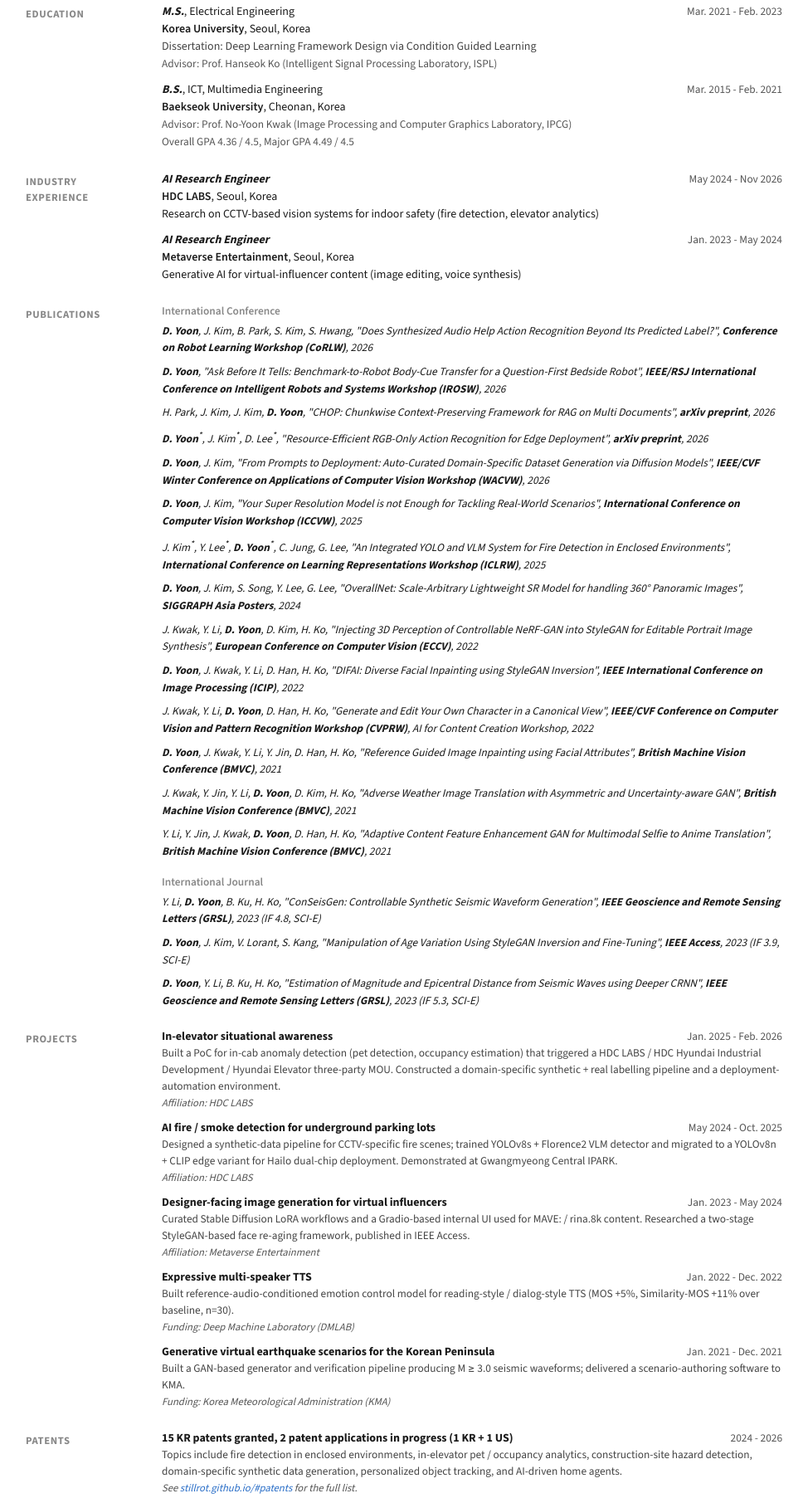
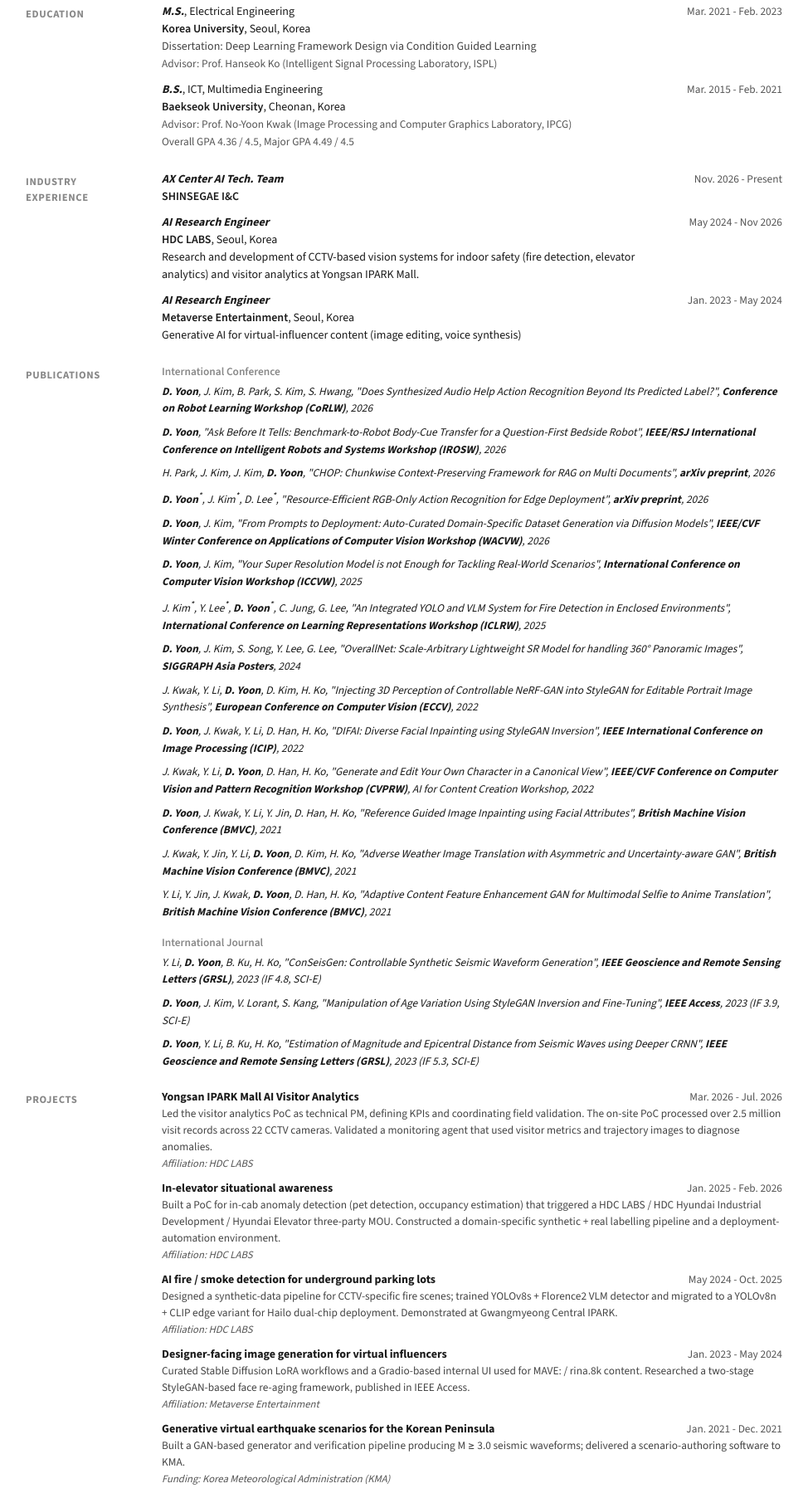
Before and after one commit to Stillrot/Stillrot.github.io, a plain HTML site: page cv/index.html in a window 1280 px wide. Shown: the part 265-2070 px from the top of the page at 83% size, without its empty margins (153-1127 px from the left). Drawn offline with nearby package versions, Linux system fonts and the light colour scheme.

Commit message:
Update CV experience and IPARK Mall project

```diff
--- a/cv/index.html
+++ b/cv/index.html
@@ -9,7 +9,7 @@
 <link rel="stylesheet" href="https://fonts.googleapis.com/css2?family=Source+Serif+4:ital,wght@0,400;0,600;0,700;1,400;1,600;1,700&family=Source+Sans+3:wght@300;400;600;700&display=swap">
 <style>
   /* Academic CV — LaTeX-like two-column layout */
-  @page { size: A4; margin: 0.8in 0.7in; }
+  @page { size: A4; margin: 0.6in 0.7in; }
 
   *, *::before, *::after { box-sizing: border-box; margin: 0; padding: 0; }
 
@@ -172,6 +172,9 @@
 
   @media print {
     body { padding: 0; max-width: none; font-size: 10pt; }
+    .row { margin-top: 12px; }
+    .pub { margin-bottom: 6px; }
+    .proj { break-inside: avoid; }
     .print-bar { display: none; }
     a { color: var(--ink); }
     a[href^="http"]::after { content: ""; }
@@ -198,7 +201,7 @@
 <div class="cv-header">
   <div class="left">
     <span class="label">Curriculum Vitae</span>
-    Last updated October 2026
+    Last updated November 2026
   </div>
   <div class="right">
     <a href="mailto:kevinds1106@korea.ac.kr">kevinds1106@korea.ac.kr</a><br>
@@ -249,9 +252,18 @@
     <div class="item">
       <div class="item-head">
         <div>
+          <span class="title">AX Center AI Tech. Team</span><br>
+          <span class="org">SHINSEGAE I&amp;C</span>
+        </div>
+        <div class="date">Nov. 2026 - Present</div>
+      </div>
+    </div>
+    <div class="item">
+      <div class="item-head">
+        <div>
           <span class="title">AI Research Engineer</span><br>
           <span class="org">HDC LABS</span>, Seoul, Korea<br>
-          Research on CCTV-based vision systems for indoor safety (fire detection, elevator analytics)
+          Research and development of CCTV-based vision systems for indoor safety (fire detection, elevator analytics) and visitor analytics at Yongsan IPARK Mall.
         </div>
         <div class="date">May 2024 - Nov 2026</div>
       </div>
@@ -385,6 +397,14 @@
   <div class="content">
     <div class="proj">
       <div class="proj-head">
+        <div class="title">Yongsan IPARK Mall AI Visitor Analytics</div>
+        <div class="date">Mar. 2026 - Jul. 2026</div>
+      </div>
+      <div class="desc">Led the visitor analytics PoC as technical PM, defining KPIs and coordinating field validation. The on-site PoC processed over 2.5 million visit records across 22 CCTV cameras. Validated a monitoring agent that used visitor metrics and trajectory images to diagnose anomalies.</div>
+      <div class="funding">Affiliation: HDC LABS</div>
+    </div>
+    <div class="proj">
+      <div class="proj-head">
         <div class="title">In-elevator situational awareness</div>
         <div class="date">Jan. 2025 - Feb. 2026</div>
       </div>
@@ -406,14 +426,6 @@
       </div>
       <div class="desc">Curated Stable Diffusion LoRA workflows and a Gradio-based internal UI used for MAVE: / rina.8k content. Researched a two-stage StyleGAN-based face re-aging framework, published in IEEE Access.</div>
       <div class="funding">Affiliation: Metaverse Entertainment</div>
-    </div>
-    <div class="proj">
-      <div class="proj-head">
-        <div class="title">Expressive multi-speaker TTS</div>
-        <div class="date">Jan. 2022 - Dec. 2022</div>
-      </div>
-      <div class="desc">Built reference-audio-conditioned emotion control model for reading-style / dialog-style TTS (MOS +5%, Similarity-MOS +11% over baseline, n=30).</div>
-      <div class="funding">Funding: Deep Machine Laboratory (DMLAB)</div>
     </div>
     <div class="proj">
       <div class="proj-head">
```
Also changed, not shown: llms-full.txt, 1 other file.
